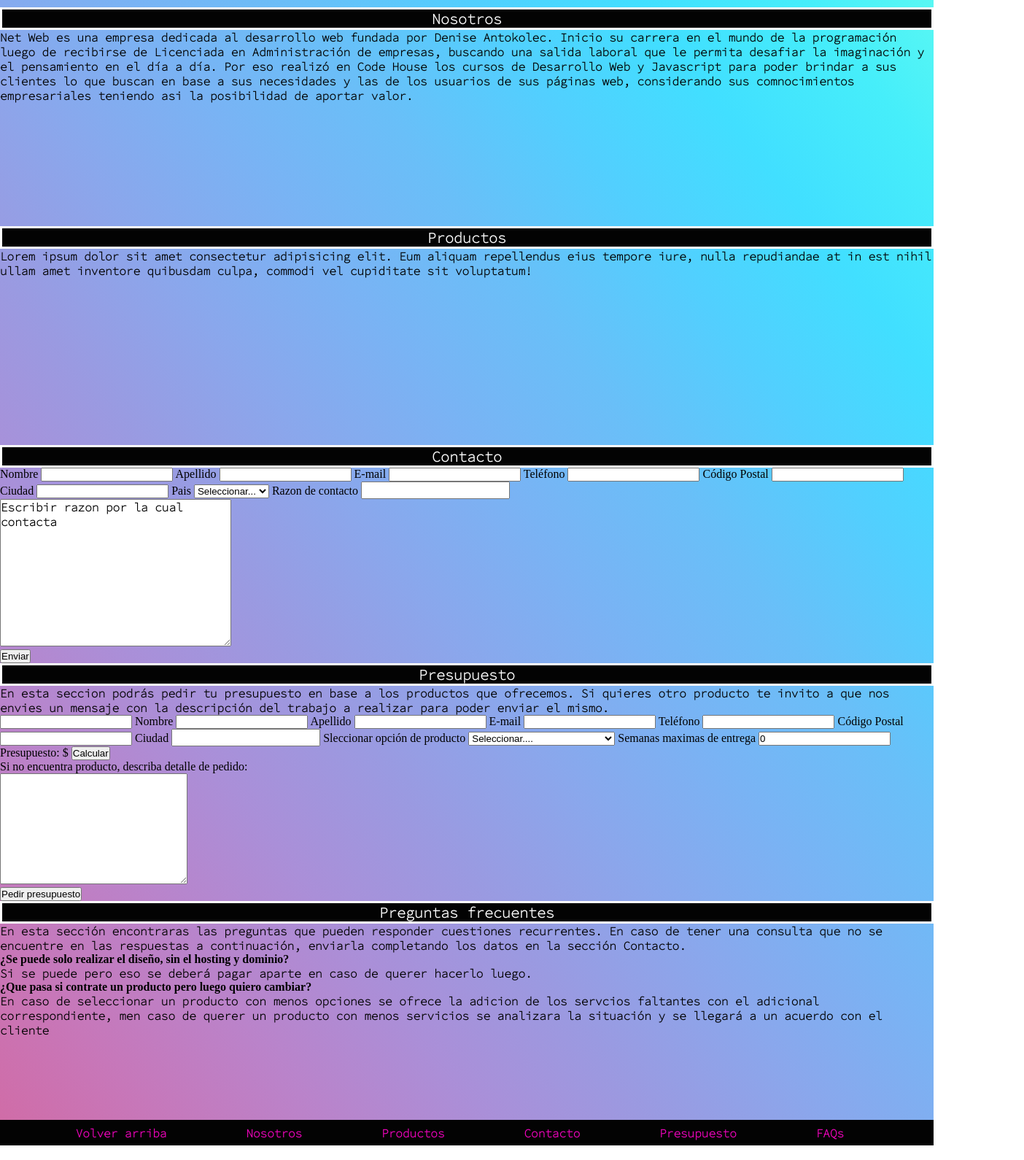
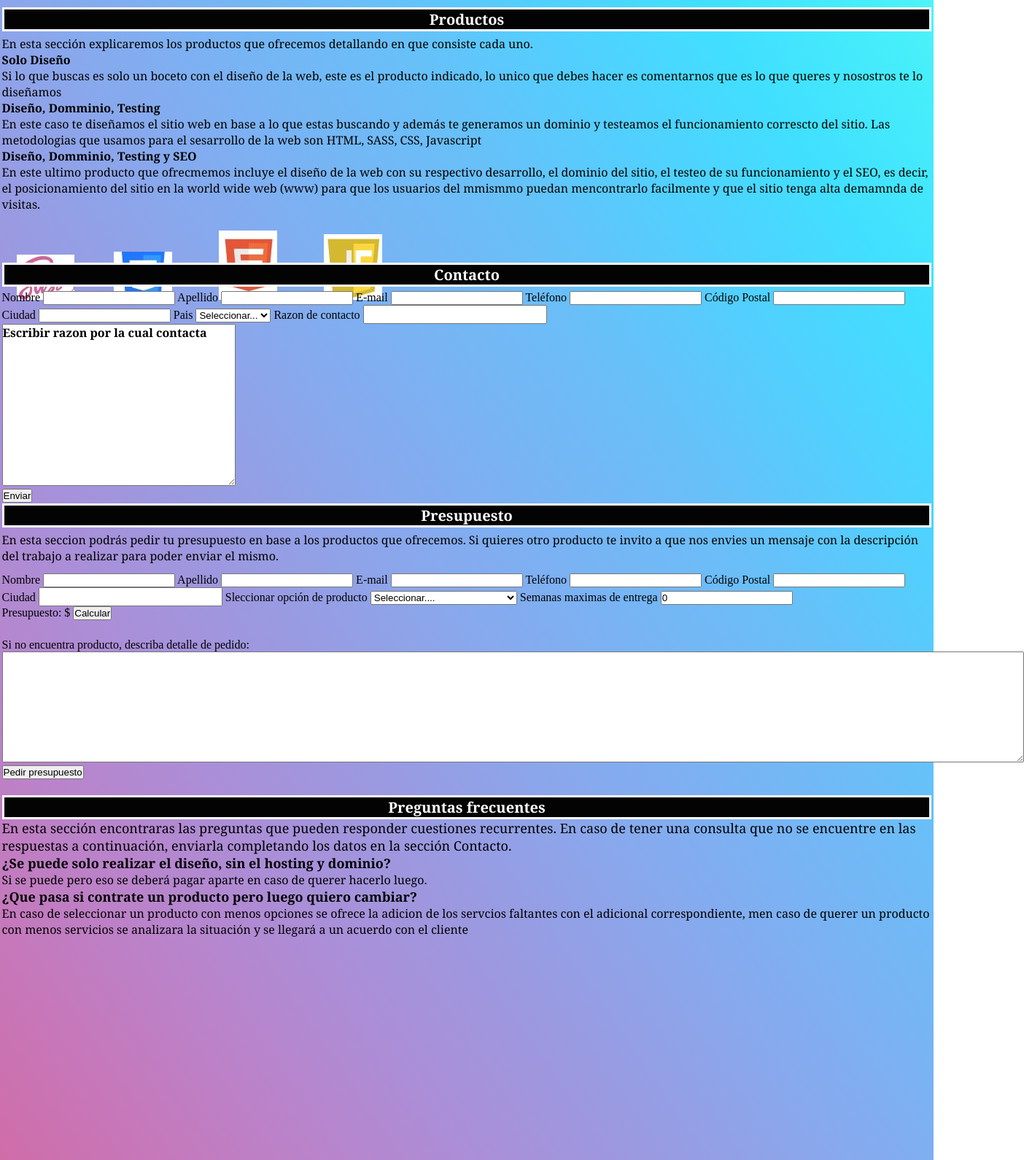
Before and after one commit to deniseantokolec/ProyectoJS, a plain HTML site: page index.html in a window 1280 px wide. Shown: the part 257-1847 px from the top of the page at 73% size, 1404 px wide, since content can reach past the window. Drawn offline with nearby package versions, Linux system fonts and the light colour scheme; some packages are replaced by stand-ins of ours; no server answers; a script that the page names is missing.

Commit message:
entrega final

```diff
--- a/Estilo/estilo.scss
+++ b/Estilo/estilo.scss
@@ -15,13 +15,14 @@ $color2:rgb(253, 253, 253);
 $borde1: solid;
 
 //texto
-$font-family:'Source Code Pro', monospace;
+$font-family:Georgia;
 $tamaño1:12px;
 $tamaño2:14px;
 $tamaño3:16px;
 $tamaño4:18px;
 $tamaño5:20px;
-$tañano6:50px;
+$tamaño6:30px;
+$tamaño7:50px;
 
 
 [data-aos] {
@@ -31,28 +32,25 @@ $tañano6:50px;
     visibility: visible;
 }
 
+
 header{
     background-color: $backgroudcolo1;
-    height: 50%;
-}
+    width: 100%;
+    height: 50px;
+
     nav{
         background-color: $backgroudcolo1;
-    #imagen{
-        height: 0.5%;
-        width: 3%;
-        margin-left: 0.5%;
+        height: 50px;
+
+        ul li{
+        display: inline-block;
+        margin-left: 5%;
         margin-top: 2%;
-        margin-bottom: 0.5%;
-    }
+        margin-bottom: 2%;
+        padding: auto;
+        text-align: center;
 
         }
-ul li{
-    display: inline-block;
-    margin-left: 9%;
-    margin-top: 0.5%;
-    padding: 0%;
-    margin-bottom: 2%;
-
 
 
         a{
@@ -62,27 +60,35 @@ ul li{
             font-family: 'Source Code Pro', monospace;
             font-weight: bold;
             font-size: $tamaño3;
+
+
         }
+    }
+
+
 }
 
 
 
 main{
     background-image: $backgroudcolo2;
+    height: 1850px;
+
     div{
         h1{
             margin-bottom: 2%;
             text-align: center;
             font-family: $font-family;
-            font-size: $tañano6;
+            font-size: $tamaño6;
             font-weight: bold;
         }
     }
     section{
-        display: inline-block;
+        display: flexbox;
+        margin-left: 0.2%;
+        margin-right: 0.2%;
+        div{
             width: 100%;
-        div{
-            height: 300px;
             h2{
                 border-style: $borde1;
                 background-color: $backgroudcolo1;
@@ -96,7 +102,7 @@ main{
             }
             p{
                 font-family: $font-family;
-                font-weight: bold;
+
             }
 
 
@@ -105,16 +111,47 @@ main{
     }
 }
 
+#nosotros{
+    height: 150px;
+    width: 100%;
+    #nosotrostexto{
+        margin-top: 0.5%;
+    }
+}
+#productos{
+    height: 350px;
+    width: 100%;
+    #productostext{
+        margin-top: 0.5%;
+
+    }
+    #i1{
+        margin-top: 2%;
+        margin-left: 20px;
+    }
+    #i2{
+        margin-top: 2%;
+        margin-left: 50px;
+    }
+    #i3{
+        margin-top: 2%;
+        margin-left: 60px;
+
+    }
+    #i4{
+        margin-top: 2%;
+        margin-left: 60px;
+    }
+}
+
 #contacto{
-    height: auto;
-    display: grid;
-    grid-template-areas:
-    "nombre" "apellido" "email"
-    "telefono" "codigopostal" "ciudad"
-    "descripcion1"
-    "descripcion";
+    height: 330px;
+
+    #contactoform{
+        margin-top: 0.5%;
+    }
+
     #nombre{
-        grid-area: "nombre";
         font-family: $font-family;
         font-size: $tamaño3;
         text-align: left;
@@ -122,42 +159,36 @@ main{
 
     }
     #apellido{
-        grid-area: "apellido";
         font-family: $font-family;
         font-size: $tamaño3;
         text-align: left;
         font-weight: bold;
     }
     #email{
-        grid-area: "email";
         font-family: $font-family;
         font-size: $tamaño3;
         text-align: left;
         font-weight: bold;
     }
     #telefono{
-        grid-area: "telefono";
         font-family: $font-family;
         font-size: $tamaño3;
         text-align: left;
         font-weight: bold;
     }
     #codigopostal{
-        grid-area: "codigopostal";
         font-family: $font-family;
         font-size: $tamaño3;
         text-align: left;
         font-weight: bold;
     }
     #ciudad{
-        grid-area: "ciudad";
         font-family: $font-family;
         font-size: $tamaño3;
         text-align: left;
         font-weight: bold;
     }
     #descripcion1{
-        grid-area: "descripcion1";
         font-family: $font-family;
         font-size: $tamaño3;
         text-align: left;
@@ -165,7 +196,6 @@ main{
     }
 
     #descripcion{
-        grid-template-areas: "descripcion";
         font-family: $font-family;
         font-size: $tamaño3;
         text-align: left;
@@ -173,15 +203,14 @@ main{
     }
 }
 #presupuesto{
-    height: auto;
-    display: grid;
-    grid-template-areas:
-    "nombre" "apellido" "email"
-    "telefono" "codigopostal" "ciudad"
-    "descripcion1"
-    "descripcion";
+    height: 400px;
+    #presupuestotext{
+        margin-top: 0.5%;
+    }
+    #presupuestoform{
+        margin-top: 1%;
+    }
     #nombre{
-        grid-area: "nombre";
         font-family: $font-family;
         font-size: $tamaño3;
         text-align: left;
@@ -189,50 +218,47 @@ main{
 
     }
     #apellido{
-        grid-area: "apellido";
         font-family: $font-family;
         font-size: $tamaño3;
         text-align: left;
         font-weight: bold;
     }
     #email{
-        grid-area: "email";
         font-family: $font-family;
         font-size: $tamaño3;
         text-align: left;
         font-weight: bold;
     }
     #telefono{
-        grid-area: "telefono";
         font-family: $font-family;
         font-size: $tamaño3;
         text-align: left;
         font-weight: bold;
     }
     #codigopostal{
-        grid-area: "codigopostal";
         font-family: $font-family;
         font-size: $tamaño3;
         text-align: left;
         font-weight: bold;
     }
     #ciudad{
-        grid-area: "ciudad";
         font-family: $font-family;
         font-size: $tamaño3;
         text-align: left;
         font-weight: bold;
     }
     #descripcion1{
-        grid-area: "descripcion1";
         font-family: $font-family;
         font-size: $tamaño3;
         text-align: left;
         font-weight: bold;
     }
 
+    #newpresup{
+        margin-top: 2%;
+    }
+
     #descripcion{
-        grid-template-areas: "descripcion";
         font-family: $font-family;
         font-size: $tamaño3;
         text-align: left;
@@ -240,42 +266,38 @@ main{
     }
 }
 
-
-.chat-btn{
-    width: 20px;
-    height: 20px;
-    border-radius: 50%;
-    background: #fff;
-    cursor: pointer;
-    overflow: hidden;
-    position: fixed;
-    bottom: 20px;
-}
-.chat-icon{
-    width: 20%;
-    height: 20%;
-    border-radius: 50%;
-    position: absolute;
-    top:0;
-    left: 0;
-    padding: 5px;
-    transition: ease-in-out;
+#faqs{
+    height: 300px;
+    width: 100%;
+    #faqs1{
+        font-family: $font-family;
+        font-size: $tamaño4;
+        text-align: left;
 
     }
-.chat-icon:hover{
-    transform: rotate(30deg);
+    #faqs2{
+        font-family: $font-family;
+        font-size: $tamaño3;
+        text-align: left;
 
+        h4{
+            font-weight:bold;
+            font-size: $tamaño4;
+        }
+    }
 }
 
 
 
 footer{
     background-color: $backgroudcolo1;
+    margin-top: 20%;
     ul li{
         display: inline-block;
         margin-left: 8%;
-        padding: 0.1%;
-        margin-bottom: 0.5%;
+        padding: 0%;
+        margin-bottom: 0%;
+
 
 
 
--- a/JS/proyecto.js
+++ b/JS/proyecto.js
@@ -30,8 +30,14 @@ parrafo1.innerText = "Net Web es una empresa dedicada al desarrollo web fundada
 
 //Aca termina la seccion nosotros
 
+//Acá empieza la seccion productos
+
+const productos = document.getElementById("productostext")
+productos.innerHTML = '<p>En esta sección explicaremos los productos que ofrecemos detallando en que consiste cada uno.</p> <h4>Solo Diseño</h4> <p>Si lo que buscas es solo un boceto con el diseño de la web, este es el producto indicado, lo unico que debes hacer es comentarnos que es lo que queres y nosostros te lo diseñamos</p> <h4>Diseño, Domminio, Testing</h4> <p>En este caso te diseñamos el sitio web en base a lo que estas buscando y además te generamos un dominio y testeamos el funcionamiento correscto del sitio. Las metodologias que usamos para el sesarrollo de la web son HTML, SASS, CSS, Javascript</p> <h4>Diseño, Domminio, Testing y SEO</h4> <p>En este ultimo producto que ofrecmemos incluye el diseño de la web con su respectivo desarrollo, el dominio del sitio, el testeo de su funcionamiento y el SEO, es decir, el posicionamiento del sitio en la world wide web (www) para que los usuarios del mmismmo puedan mencontrarlo facilmente y que el sitio tenga alta demamnda de visitas.</p>'
 
 
+
+//Aca termina ña seccion productos
 
 //Acá empieza la seccion presupuesto
 
@@ -120,24 +126,31 @@ const codpost = document.getElementById("codigopostalc")
 const ciudad = document.getElementById("ciudadc")
 const razon = document.getElementById("descripcion1")
 const motivo = document.getElementById("descripcion")
+const paises = document.getElementById("paisesc")
 
-const URL = 'http://api.countrylayer.com/v2/all?access_key=c14ffaa1fb205e08c55d841f677fdfb2'
 
-fetch (URL)
+const URL = 'https://wft-geo-db.p.rapidapi.com/v1/geo/countries'
+const options = {
+	method: 'GET',
+	headers: {
+		'X-RapidAPI-Host': 'wft-geo-db.p.rapidapi.com',
+		'X-RapidAPI-Key': 'd2e397e665mshc8cb379f6067fdap1efdf0jsn6d1d324f09bf'
+	}
+};
 
-  .then((response) => response.json())
-  .then(dat=> {
-      let paises = document.getElementById("paisesc")
-      paises.innerHTML= null
-      dat.forEach(p => {
-        console.log(p.name);
-        let select = document.createElement('li')
-        select.innerHTML= p.name
-        paises.appendChild('li')
+fetch(URL, options)
+	.then(response => response.json())
+	.then(response => console.log(response))
+  .then(dat =>
+    dat.forEach(p => {
+      const select = document.createElement('select')
+      select.innerHTML =
+      `<option>${p.name}</option>`
+      form.appendChild(select)
+    })
+  )
+	.catch(err => console.error(err));
 
-      });
-
-  })
 
 
 class contactos {
@@ -242,7 +255,6 @@ let presentacion = document.getElementById("faqs1")
 presentacion.innerText = "En esta sección encontraras las preguntas que pueden responder cuestiones recurrentes. En caso de tener una consulta que no se encuentre en las respuestas a continuación, enviarla completando los datos en la sección Contacto."
 
 faqs.innerHTML = "<h4>¿Se puede solo realizar el diseño, sin el hosting y dominio?</h4> <p>Si se puede pero eso se deberá pagar aparte en caso de querer hacerlo luego.</p> <h4>¿Que pasa si contrate un producto pero luego quiero cambiar?</h4> <p>En caso de seleccionar un producto con menos opciones se ofrece la adicion de los servcios faltantes con el adicional correspondiente, men caso de querer un producto con menos servicios se analizara la situación y se llegará a un acuerdo con el cliente</p>"
-
 //console.log(presentacion.innerText);
 //console.log(faqs.innerHTML);
 
--- a/index.html
+++ b/index.html
@@ -15,9 +15,6 @@
 <body>
     <header>
         <nav>
-            <div id="logo"  >
-                <a id="imagen" href="#"><img id="imagen" src="./Imagenes/Logo.png" alt="Logo"></a>
-            </div>
             <ul>
                 <li>
                     <a href="#inicio">Inicio</a>
@@ -49,10 +46,15 @@
             <div id="nosotros" data-aos="fade-up-down" data-aos-offset="0" data-aos-delay="50" data-aos-duration="1000" data-aos-easing="ease-in" data-aos-mirror="true" data-aos-once="false" data-aos-anchor-placement="center-center">
                 <h2>Nosotros</h2>
                 <p id="nosotrostexto">Lorem ipsum dolor sit amet consectetur adipisicing elit. Eum aliquam repellendus eius tempore iure, nulla repudiandae at in est nihil ullam amet inventore quibusdam culpa, commodi vel cupiditate sit voluptatum!</p>
+
             </div>
             <div id="productos" data-aos="fade-up-down" data-aos-offset="0" data-aos-delay="50" data-aos-duration="1000" data-aos-easing="ease-in" data-aos-mirror="true" data-aos-once="false" data-aos-anchor-placement="center-center">
                 <h2>Productos</h2>
-                <p>Lorem ipsum dolor sit amet consectetur adipisicing elit. Eum aliquam repellendus eius tempore iure, nulla repudiandae at in est nihil ullam amet inventore quibusdam culpa, commodi vel cupiditate sit voluptatum!</p>
+                <p id="productostext">Lorem ipsum dolor sit amet consectetur adipisicing elit. Eum aliquam repellendus eius tempore iure, nulla repudiandae at in est nihil ullam amet inventore quibusdam culpa, commodi vel cupiditate sit voluptatum!</p>
+                <img src="./Imagenes/Imagen1.jpg" alt="img1" id="i1">
+                <img src="./Imagenes/Imagen3.jpg" alt="img2" id="i2">
+                <img src="./Imagenes/Imagen4.jpg" alt="img3" id="i3">
+                <img src="./Imagenes/Imagen5.jpg" alt="img4" id="i4">
             </div>
             <div id="contacto" data-aos="fade-up-down" data-aos-offset="0" data-aos-delay="50" data-aos-duration="1000" data-aos-easing="ease-in" data-aos-mirror="true" data-aos-once="false" data-aos-anchor-placement="center-center">
                 <h2>Contacto</h2>
@@ -84,17 +86,16 @@
                 <h2>Presupuesto</h2>
                 <p id="presupuestotext"></p>
                 <form id="presupuestoform"  action="" method="">
-                    <input type="text">
                     <label for="nombre">Nombre</label>
                     <input type="text">
                     <label for="apellido">Apellido</label>
+                    <input type="text">
+                    <label for="email">E-mail</label>
                     <input type="email">
-                        <label for="email">E-mail</label>
+                    <label for="telefono">Teléfono</label>
                     <input type="tel">
-                        <label for="telefono">Teléfono</label>
+                    <label for="codigopostal">Código Postal</label>
                     <input type="number">
-                        <label for="codigopostal">Código Postal</label>
-                    <input type="text">
                     <label for="city">Ciudad</label>
                     <input type="text" name="city" id="ciudad">
                     <label for="select">Sleccionar opción de producto</label>
@@ -110,9 +111,11 @@
                     <label id="calculo" for="valorfinal">Presupuesto: $</label>
                     <output id="resultado" for=""></output>
                     <button id="calcular" type="button">Calcular</button><br>
+                    <div id="newpresup">
                         <label for="newpresup">Si no encuentra producto, describa detalle de pedido:</label><br>
-                    <textarea name="newpresup" id="pedido" cols="30" rows="10"></textarea><br>
+                        <textarea name="newpresup" id="pedido" cols="173" rows="10"></textarea><br>
                         <button id="envio" type="submit">Pedir presupuesto</button>
+                    </div>
                 </form>
             </div>
             <div id="faqs" data-aos="fade-up-down" data-aos-offset="0" data-aos-delay="50" data-aos-duration="1000" data-aos-easing="ease-in" data-aos-mirror="true" data-aos-once="false" data-aos-anchor-placement="center-center">
```
Also changed, not shown: Estilo/estilo.css, Imagenes/Imagen1.jpg (added), Imagenes/Imagen3.jpg (added), Imagenes/Imagen4.jpg (added), Imagenes/Imagen5.jpg (added), 1 other file. Lines whose indentation alone changed are shown as unchanged.
